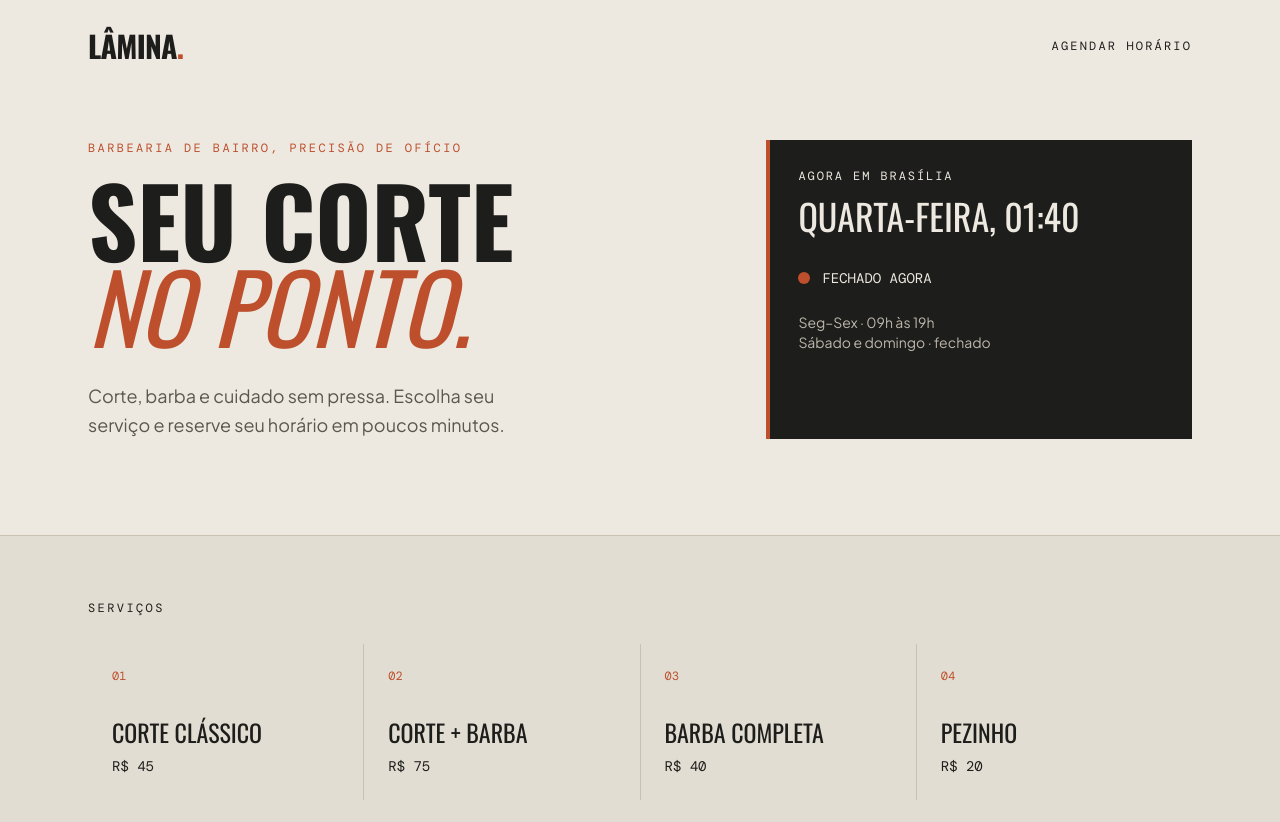
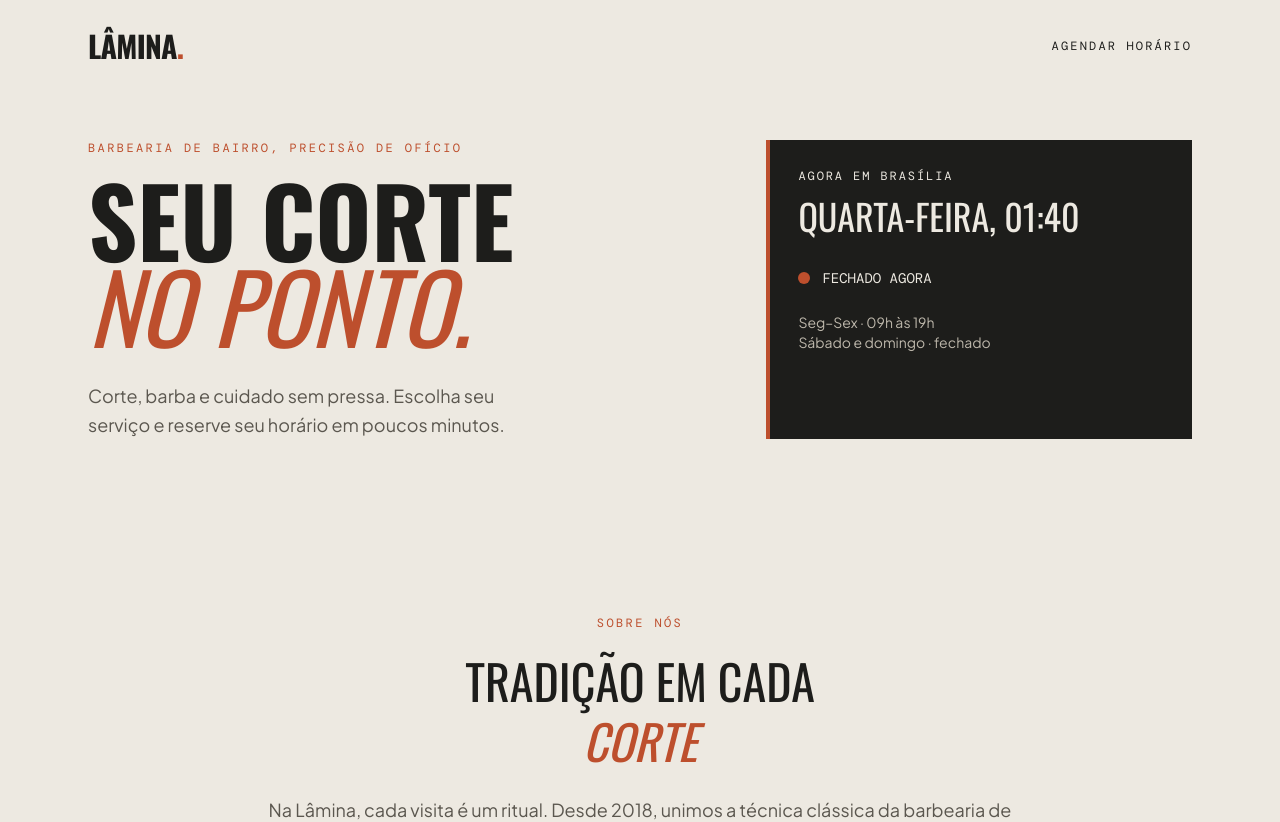
Before and after one commit to Thy281/barbearia, a React (Vite) app in the folder frontend/: page / in a window 1280 px wide. Shown: the top 822 px of the page. Built offline with nearby package versions, Linux system fonts and the light colour scheme; no server answers.

Commit message:
feat: add 'Sobre nós' section after hero

```diff
--- a/frontend/src/App.tsx
+++ b/frontend/src/App.tsx
@@ -32,6 +32,7 @@ export default function App() {
   return <main>
     <header className="mx-auto flex max-w-6xl items-center justify-between px-6 py-7"><a className="font-display text-3xl font-bold tracking-tight" href="#inicio">LÂMINA<span className="text-[#bd4f2d]">.</span></a><a className="font-mono text-xs uppercase tracking-[.18em]" href="#agendar">Agendar horário</a></header>
     <section id="inicio" className="mx-auto grid max-w-6xl gap-10 px-6 pb-24 pt-12 md:grid-cols-[1.2fr_.8fr]"><div><p className="font-mono text-xs uppercase tracking-[.2em] text-[#bd4f2d]">Barbearia de bairro, precisão de ofício</p><h1 className="mt-5 font-display text-6xl font-bold uppercase leading-[.9] md:text-8xl">Seu corte<br/><em className="font-normal text-[#bd4f2d]">no ponto.</em></h1><p className="mt-8 max-w-md text-lg leading-relaxed text-[#5b574f]">Corte, barba e cuidado sem pressa. Escolha seu serviço e reserve seu horário em poucos minutos.</p></div><aside className="border-l-4 border-[#bd4f2d] bg-[#1d1d1b] p-7 text-[#ede9e1]"><p className="font-mono text-xs uppercase tracking-[.16em]">Agora em Brasília</p><p className="mt-3 font-display text-4xl uppercase">{clock}</p><div className="mt-8 flex items-center gap-3"><span className={`h-3 w-3 rounded-full ${isOpen ? 'bg-[#c5da6d]' : 'bg-[#bd4f2d]'}`}/><span className="font-mono text-sm uppercase">{isOpen ? 'Aberto agora' : 'Fechado agora'}</span></div><p className="mt-6 text-sm text-[#bdb7ab]">Seg–Sex · 09h às 19h<br/>Sábado e domingo · fechado</p></aside></section>
+    <section id="sobre" className="mx-auto max-w-6xl px-6 py-20"><div className="mx-auto max-w-3xl text-center"><p className="font-mono text-xs uppercase tracking-[.2em] text-[#bd4f2d]">Sobre nós</p><h2 className="mt-5 font-display text-4xl uppercase leading-tight md:text-5xl">Tradição em cada<br/><em className="font-normal text-[#bd4f2d]">corte</em></h2><p className="mt-6 text-lg leading-relaxed text-[#5b574f]">Na Lâmina, cada visita é um ritual. Desde 2018, unimos a técnica clássica da barbearia de bairro ao conforto de um atendimento feito sem pressa. Tesoura, navalha e máquina nas mãos de quem entende do ofício — porque barbearia boa é aquela onde você sai com o corte certo e a sensação de ter parado o tempo por alguns minutos.</p><p className="mt-4 text-sm text-[#bdb7ab]">Aqui não tem frescura. Tem café passado na hora, conversa fiada e um serviço bem feito.</p></div></section>
     <section className="border-y border-[#c9c1b4] bg-[#e2ddd2] py-16"><div className="mx-auto max-w-6xl px-6"><p className="font-mono text-xs uppercase tracking-[.2em]">Serviços</p><div className="mt-7 grid gap-px bg-[#c9c1b4] md:grid-cols-4">{services.map((service, i) => <div key={service.name} className="bg-[#e2ddd2] p-6"><span className="font-mono text-xs text-[#bd4f2d]">0{i + 1}</span><h2 className="mt-8 font-display text-2xl uppercase">{service.name}</h2><p className="mt-2 font-mono text-sm">{service.price}</p></div>)}</div></div></section>
     <section id="agendar" className="mx-auto grid max-w-6xl gap-12 px-6 py-24 md:grid-cols-[.7fr_1.3fr]"><div><Scissors className="text-[#bd4f2d]" size={36}/><h2 className="mt-5 font-display text-5xl uppercase leading-none">Reserve<br/>seu horário.</h2><p className="mt-5 max-w-xs text-[#5b574f]">Sem pagamento antecipado. Você paga no fim do atendimento.</p></div><form onSubmit={submit} className="grid gap-5 border-t-2 border-[#1d1d1b] pt-2"><label>Nome completo<input required value={form.name} onChange={e => setForm({...form,name:e.target.value})}/></label><label>Telefone<input required type="tel" placeholder="(00) 00000-0000" title="Formato: (XX) XXXXX-XXXX" value={form.phone} onChange={handlePhone}/></label><label>Serviço<select value={form.service} onChange={e => setForm({...form,service:e.target.value})}>{services.map(s => <option key={s.name} value={s.name}>{s.name} — {s.price}</option>)}</select></label>
     <label className="text-sm font-semibold">Escolha o dia</label>
```
